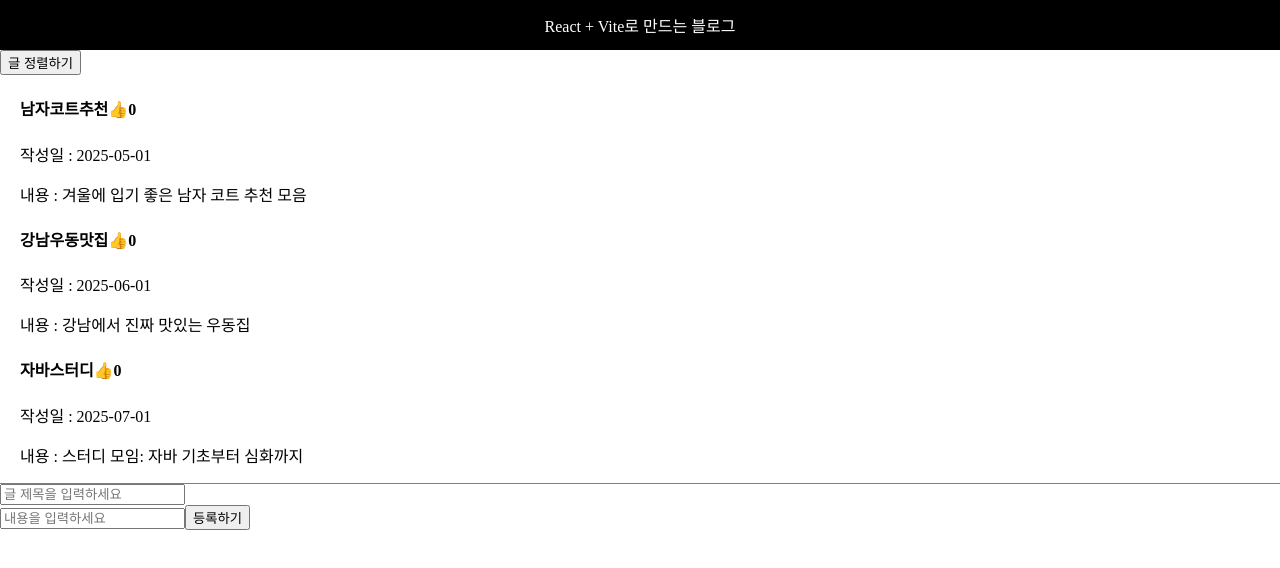
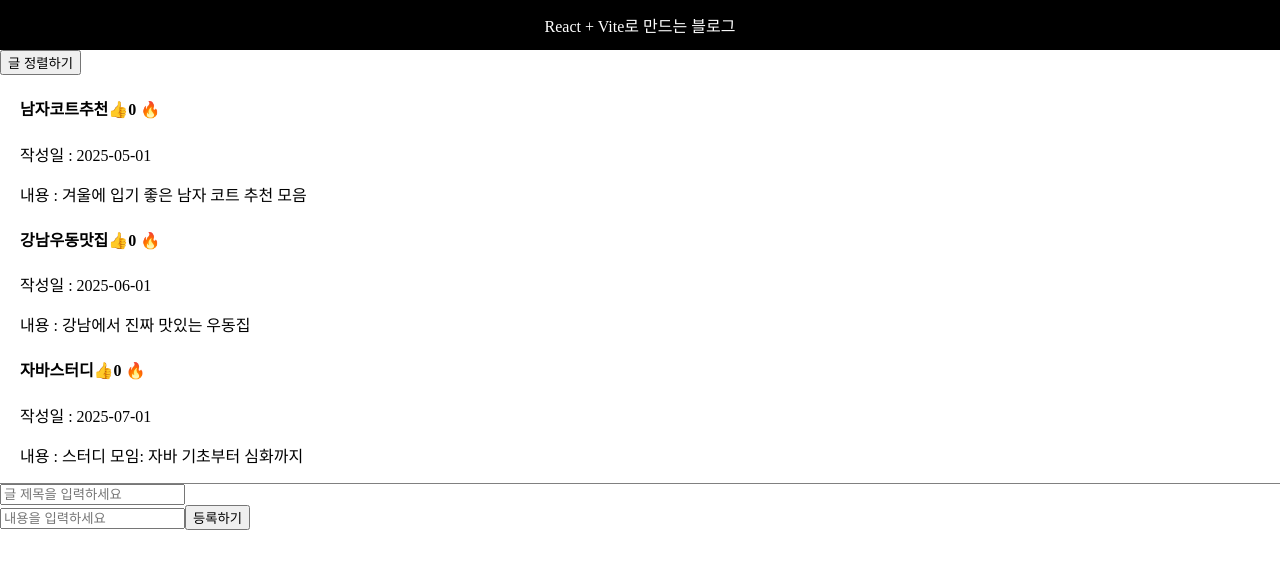
Before and after one commit to MINSsss96/my-Blog, a React (Vite) app: page / in a window 1280 px wide. Shown: the top 568 px of the page. Built offline with nearby package versions, Linux system fonts and the light colour scheme.

Commit message:
블로그 글 삭제 처리

```diff
--- a/src/App.jsx
+++ b/src/App.jsx
@@ -22,6 +22,7 @@ function App() {
     '강남에서 진짜 맛있는 우동집',
     '스터디 모임: 자바 기초부터 심화까지'
   ]);
+
 
   const [like, setLike] = useState([0, 0, 0]);
   const [modal, setModal] = useState(false);
@@ -68,6 +69,13 @@ function App() {
     setNewContent('');
   }
 
+  function deletePost(index) {
+  setTitle(title.filter((_, i) => i !== index));
+  setDetails(details.filter((_, i) => i !== index));
+  setCreateDate(createDate.filter((_, i) => i !== index));
+  setLike(like.filter((_, i) => i !== index));
+}
+
   return (
     <div className='App'>
       <Title />
@@ -86,6 +94,7 @@ function App() {
         details={details}
         handleTitle={handleTitle}
         setLike={setLike}
+        deletePost={deletePost}
       />
 
       {modal ? (
--- a/src/Blog.jsx
+++ b/src/Blog.jsx
@@ -1,4 +1,4 @@
-function Blog({ title, like, createDate, details, handleTitle, setLike }) {
+function Blog({ title, like, createDate, details, handleTitle, setLike, deletePost }) {
   return (
     <div className='list'>
       {title.map((item, index) => (
@@ -16,6 +16,13 @@ function Blog({ title, like, createDate, details, handleTitle, setLike }) {
               👍
             </span>
             {like[index]}
+              {/* 삭제 이미지 넣기 */}
+
+              &nbsp;
+              <span onClick={(e) => {
+  e.stopPropagation(); // 제목 클릭 이벤트랑 충돌 방지
+  deletePost(index);
+}}>🔥</span>
           </h4>
           <p>작성일 : {createDate[index]}</p>
           <p>내용 : {details[index]}</p>
```
